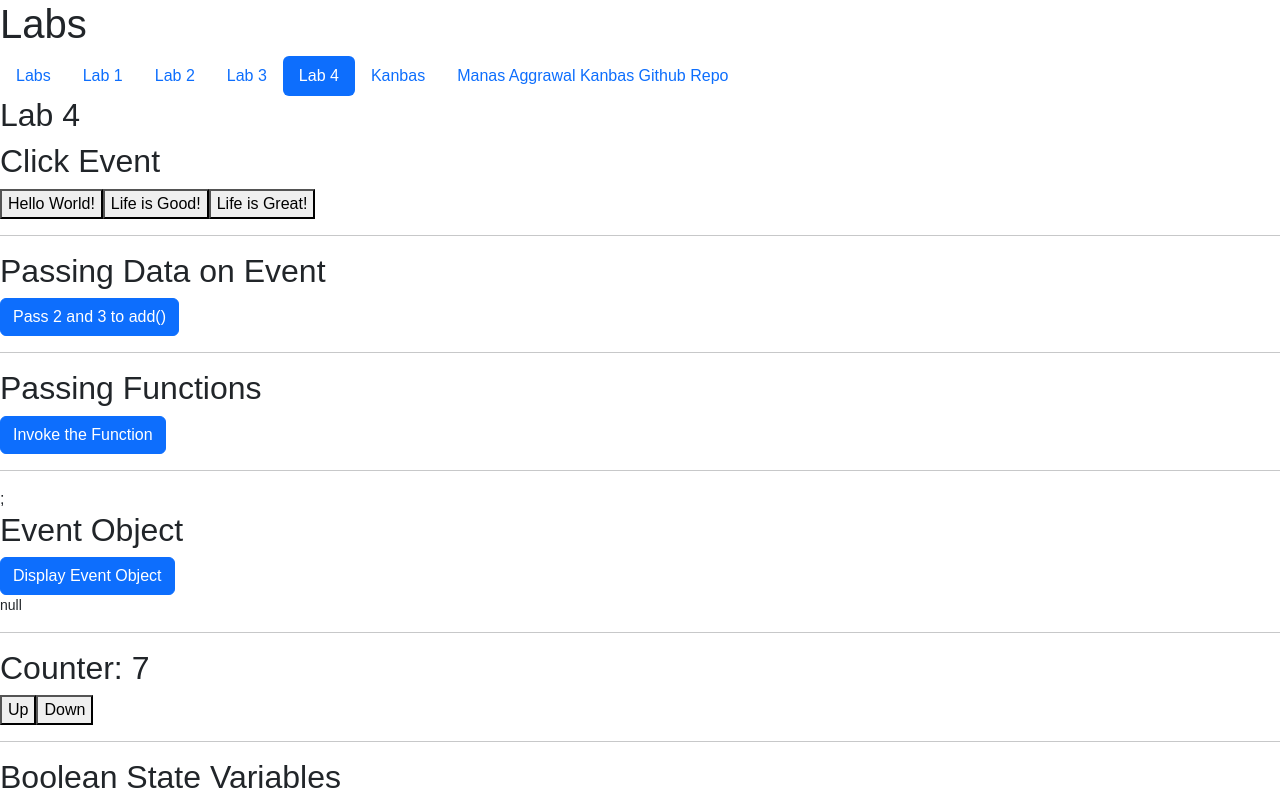
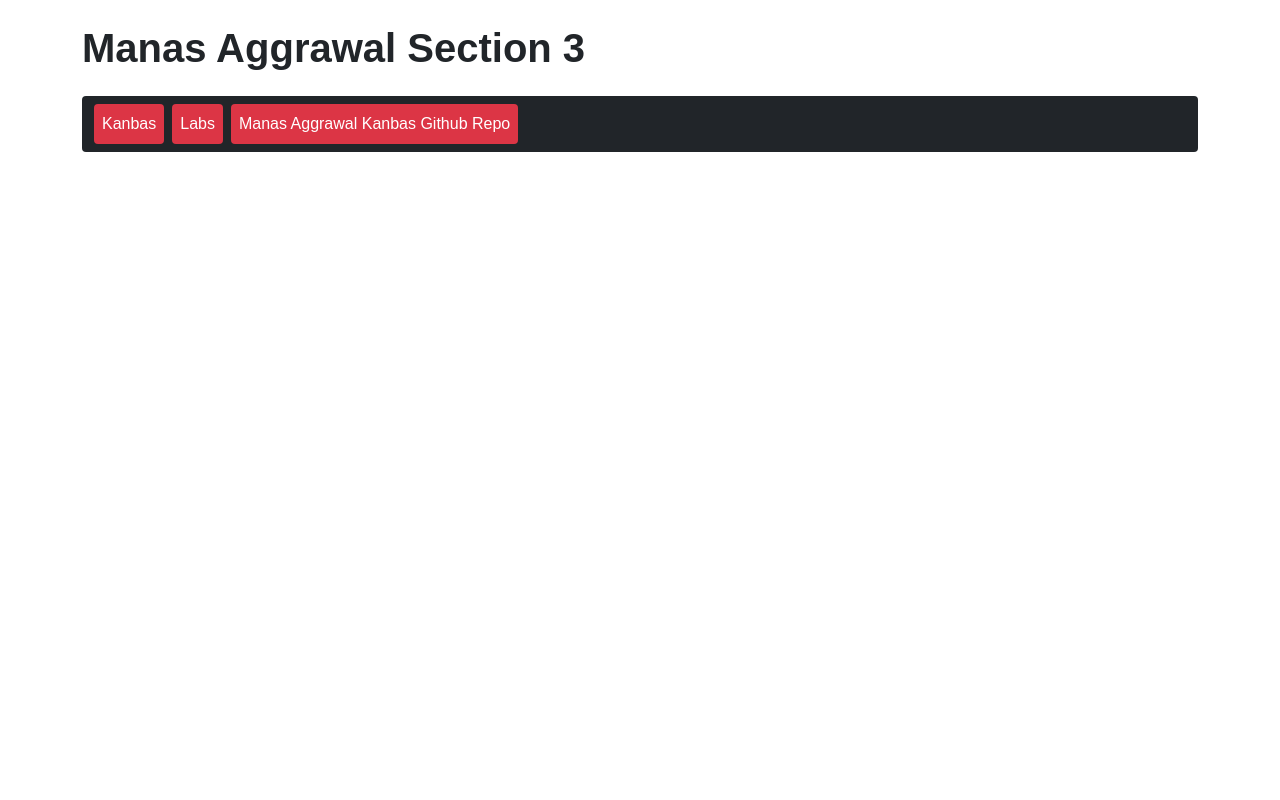
Before and after one commit to manas-aggrawal/kanbas-react-web-app, a React (Create React App) app: page / in a window 1280 px wide. Before the commit this address led to /#/Labs/Lab4. Shown: the top 800 px of the page. Built offline with nearby package versions, Linux system fonts and the light colour scheme; the HTML template or start-up script is replaced by a standard one.

Commit message:
a4 homepage

```diff
--- a/src/App.tsx
+++ b/src/App.tsx
@@ -2,14 +2,15 @@
 import { Provider } from "react-redux";
 import Labs from "./Labs";
 import Kanbas from "./Kanbas";
-import { HashRouter, Route, Routes, Navigate } from "react-router-dom";
+import { HashRouter, Route, Routes } from "react-router-dom";
+import HomePage from "./Homepage";
 export default function App() {
   return (
     <HashRouter>
       <Provider store={store}>
         <div>
           <Routes>
-            <Route path='/' element={<Navigate to='Labs/Lab4' />} />
+            <Route path='/' element={<HomePage />} />
             <Route path='/Labs/*' element={<Labs />} />
             <Route path='/Kanbas/*' element={<Kanbas />} />
           </Routes>
```
